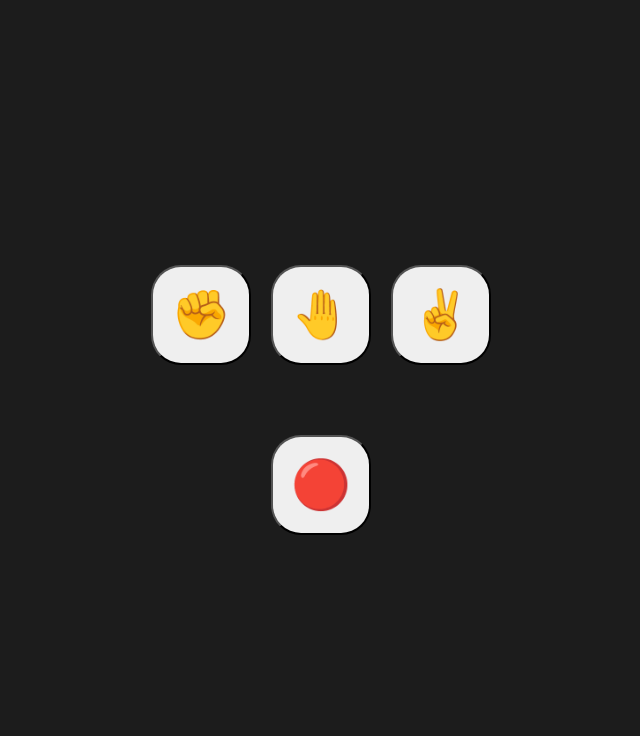
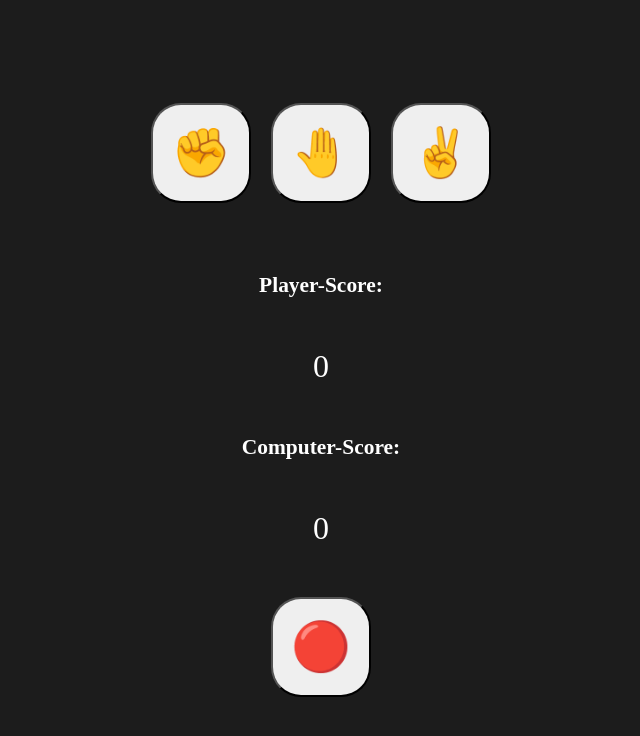
Before and after one commit to isragh/RockPaperScissors, a plain HTML site: page RockPaperScissors/index.html in a window 1280 px wide. Shown: the whole page, without its empty margins (319-959 px from the left). Drawn offline with Linux system fonts and the light colour scheme.

Commit message:
Update index.html

```diff
--- a/RockPaperScissors/index.html
+++ b/RockPaperScissors/index.html
@@ -16,13 +16,17 @@
       <button class="rpsButton" value="Scissors">✌</button>
     </div>
     <div class="resultContainer">
-      <div id="player-score"></div>
+      <h6>Player-Score:</h6>
+      <div id="player-score">0</div>
+      <h6>Computer-Score:</h6>
+      <div id="computer-score">0</div>
       <div id="hands"></div>
       <div id="result"></div>
       <button id='endGameButton'>🔴</button>
     </div>
   </div>
 
+
   <script src="script.js"></script>
 </body>
 
```
